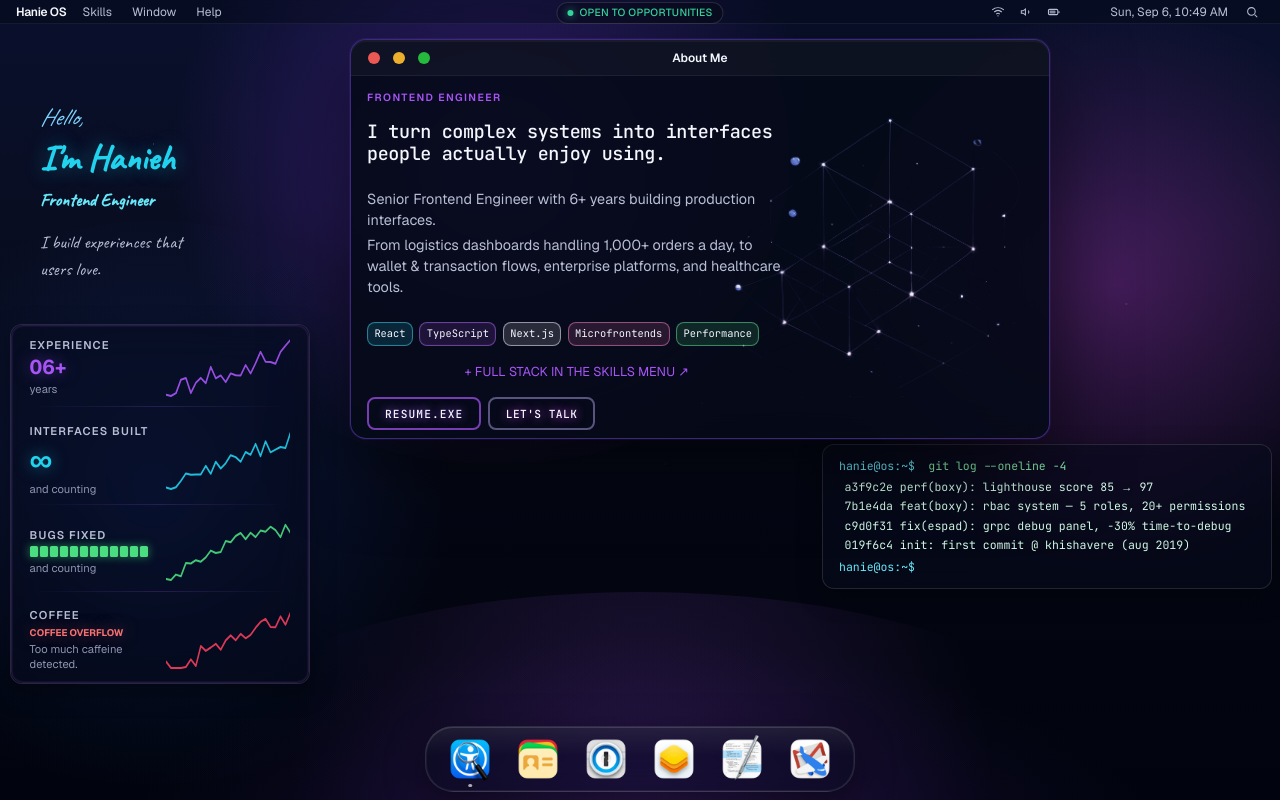
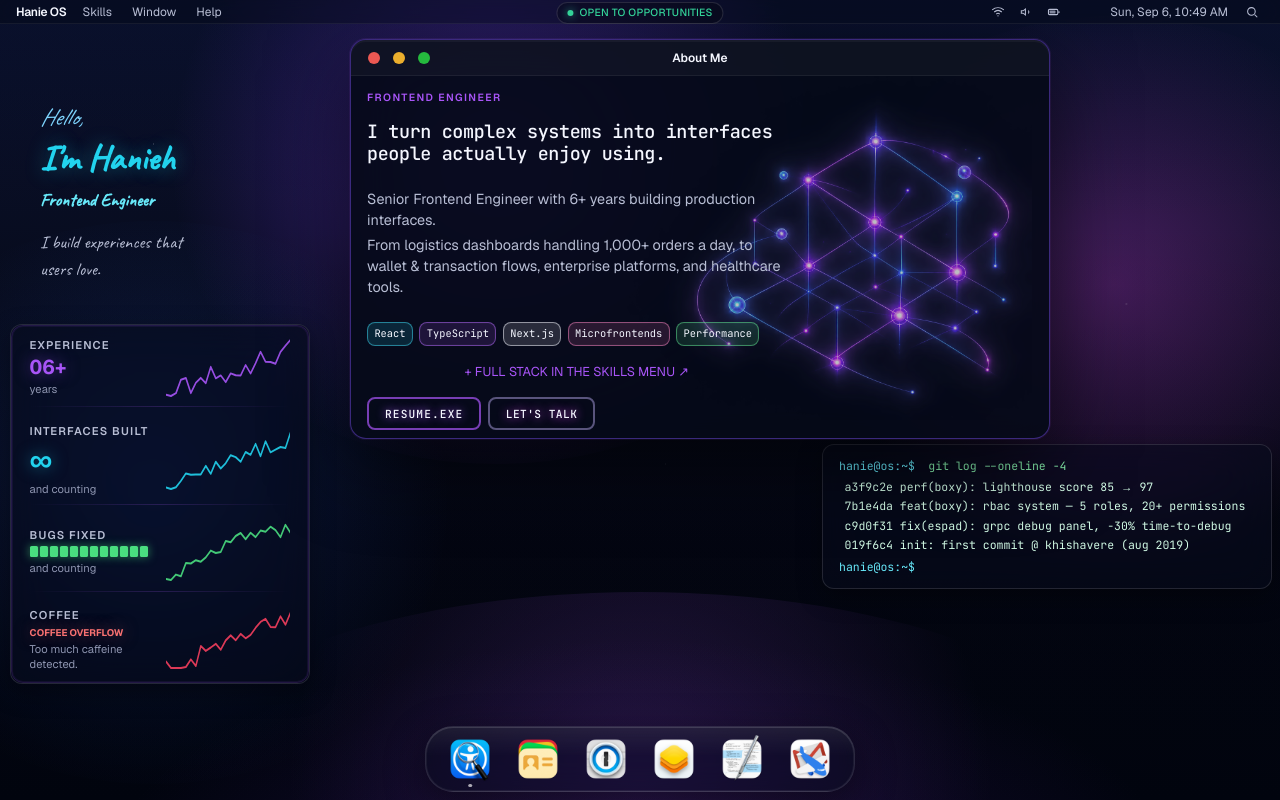
Before and after one commit to hanie-alizade/portfolio-os, a Next.js app: page / in a window 1280 px wide. Built offline with nearby package versions, Linux system fonts and the light colour scheme.

Commit message:
feat(about): changing the style and image in about window

```diff
--- a/src/app/globals.css
+++ b/src/app/globals.css
@@ -659,7 +659,9 @@ body {
   grid-template-columns: 1fr;
   align-items: stretch;
 }
-
+.os-window-content--about .os-window-content__media {
+  opacity: 0.75;
+}
 .os-window-content__copy {
   position: relative;
   z-index: 1;
```
Also changed, not shown: public/os/about-desktop.png.
